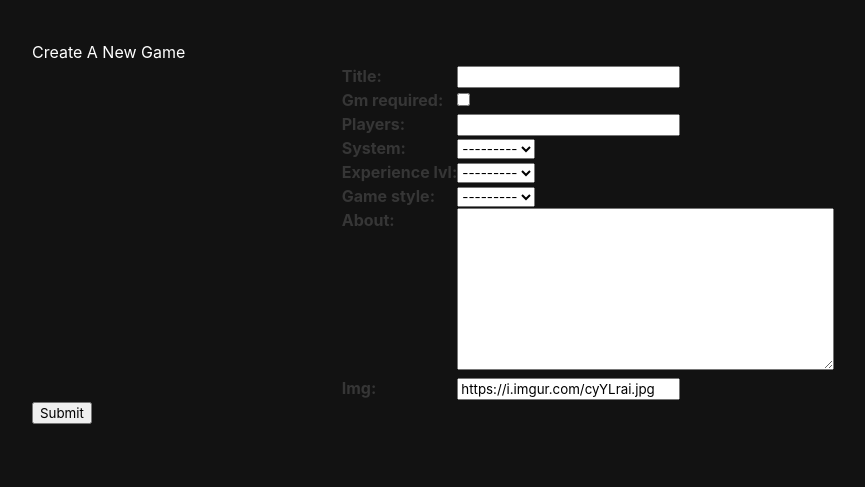
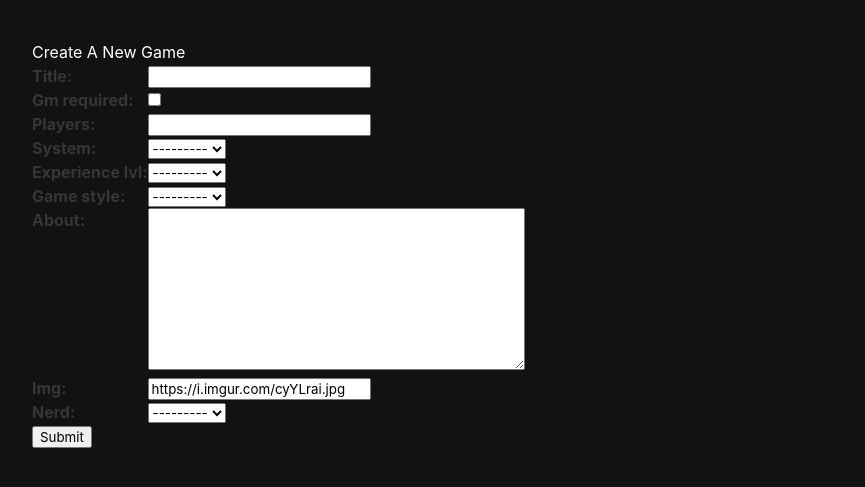
Before and after one commit to m-deez/plenty-of-nerds, a Django app: page /games/create in a window 1280 px wide. Shown: the part 52-539 px from the top of the page, without its empty margins (72-937 px from the left). Run offline with Django 3.2, Linux system fonts and the light colour scheme; data that the repository does not hold is empty.

```diff
--- a/main_app/forms.py
+++ b/main_app/forms.py
@@ -4,7 +4,7 @@ from .models import Game, System, XPL, GameStyle
 class GameForm(ModelForm):
     class Meta:
         model = Game
-        fields = ['title', 'gm_required', 'players', 'system', 'experience_lvl', 'game_style', 'about', 'img']
+        fields = ['title', 'gm_required', 'players', 'system', 'experience_lvl', 'game_style', 'about', 'img', 'nerd']
 
         def __init__(self, *args, **kwargs):
             super().__init__(*args, **kwargs)
--- a/main_app/templates/game_create.html
+++ b/main_app/templates/game_create.html
@@ -7,7 +7,7 @@
 <!-- Security Feature  -->
   {% csrf_token %}
 <!--  Generate inputs  -->
-    <table border="0" style="display: flex; justify-content: center">
+    <table>
         {{ form }}
     </table>
 <!--  Submit form  -->
--- a/main_app/templates/game_details.html
+++ b/main_app/templates/game_details.html
@@ -6,7 +6,7 @@
 </div>
 <div class="detail__name">
   <div class="icon-text">
-    <span>This Game was created by {{nerd.name}}</span>
+    <span>This Game was created by {{user.name}}</span>
   </div>
   <h1 class="title">{{game.title}}</h1>
 </div>
--- a/main_app/templates/registration/signup.html
+++ b/main_app/templates/registration/signup.html
@@ -5,7 +5,7 @@
 <h1 class="title">Sign Up</h1>
 <form method="post" action="{% url 'signup' %}">
   {% csrf_token %} {{ form.as_p }}
-  <input type="submit" class="btn" value="Sign Up" />
+  <input type="submit" class="btn" href="{% url 'nerd_create' %}" value="Sign Up" />
   <input type="hidden" name="next" value="{{ next }}" />
 </form>
 
--- a/main_app/urls.py
+++ b/main_app/urls.py
@@ -6,6 +6,7 @@ urlpatterns = [
     path('', views.Home.as_view(), name='home'),
     path('about/', views.About.as_view(), name='about'),
     path('nerds/', views.NerdList.as_view(), name='nerd_list'),
+    path('nerds/create', views.NerdCreate.as_view(), name='nerd_create'),
     path('nerds/<int:pk>', views.NerdDetails.as_view(), name='nerd_details'),
     path('nerds/<int:pk>/update', views.NerdUpdate.as_view(), name='nerd_update'),
     path('nerds/<int:pk>/delete', views.NerdDelete.as_view(), name='nerd_delete'),
--- a/main_app/views.py
+++ b/main_app/views.py
@@ -12,6 +12,7 @@ from django.contrib.auth.decorators import login_required
 from django.utils.decorators import method_decorator
 from .models import Nerd, Game
 from .forms import GameForm, GameDeleteForm
+import time
 
 # Create your views here.
 
@@ -37,6 +38,13 @@ class NerdList(TemplateView):
             context["nerds"] = Nerd.objects.all()
             context["header"] = "Checkout These Nerds"
         return context
+
+@method_decorator(login_required, name='dispatch')
+class NerdCreate(CreateView):
+    model = Nerd
+    fields = ['gm', 'name', 'img', 'bio', 'user']
+    template_name = "nerd_create.html"
+    success_url = "/"
 
 @method_decorator(login_required, name='dispatch')
 class NerdDetails(DetailView):
@@ -68,7 +76,7 @@ class Signup(View):
         if form.is_valid():
             user = form.save()
             login(request, user)
-            return redirect("/")
+            return redirect("nerd_create")
         else:
             context = {"form": form}
             return render(request, "registration/signup.html", context)
@@ -99,13 +107,13 @@ def game_create(request):
         form = GameForm(request.POST)
         if form.is_valid():
             form.save()
-            return redirect('game_create')
+            return redirect('game_list')
     else:
         form = GameForm()
     return render(request,
                   'game_create.html',
                   {
-                      'form': form
+                      'form': form,
                   })
 
 def game_edit(request, pk=None):
```
Also changed, not shown: main_app/templates/nerd_create.html (added, +14 -0 lines), 2 other files.
